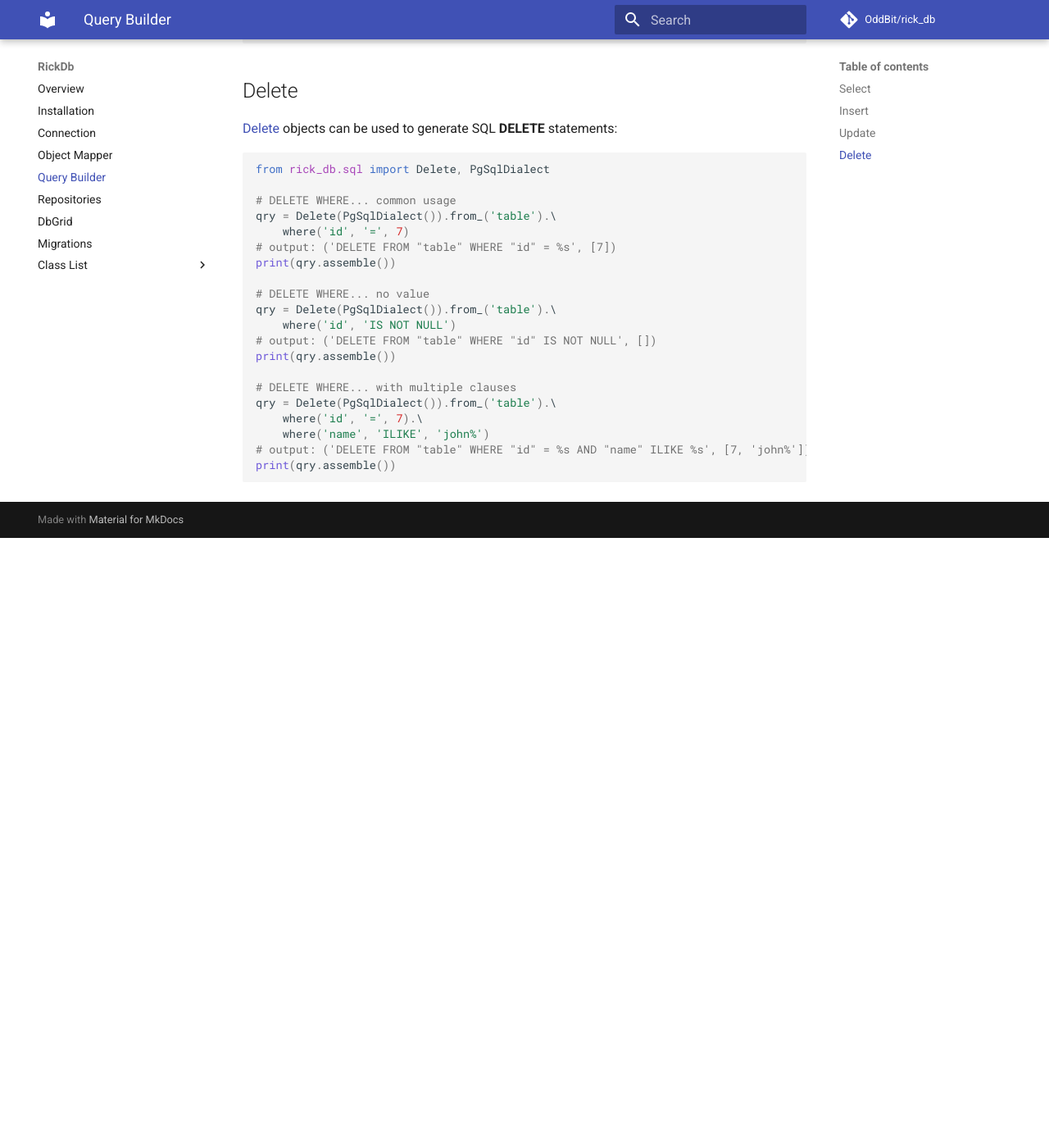
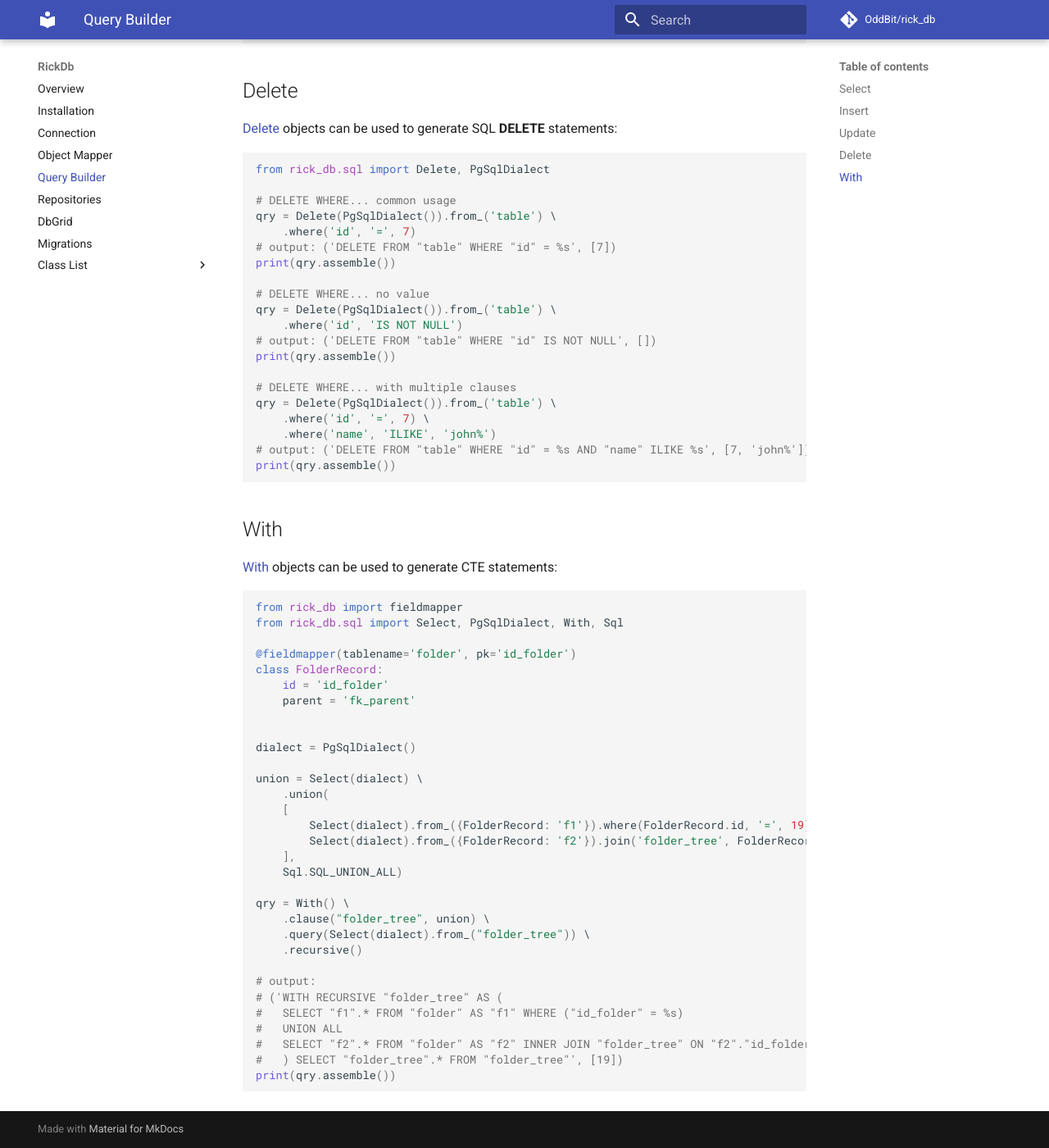
Before and after one commit to oddbit-project/rick_db, an MkDocs documentation site: the page built from docs/building_queries.md, in a window 1280 px wide and 1400 px high, scrolled down 6239 px. Shown: the whole window at 82% size. Built offline with MkDocs 1.6.1 and Material for MkDocs 9.7.7, drawn with Linux system fonts in a browser that asks for light colours; before the commit the page ends 6895 px from its top, so only the background shows below that; some of the changed text lies outside the part shown.

````diff
--- a/docs/building_queries.md
+++ b/docs/building_queries.md
@@ -95,16 +95,16 @@ qry, values = Select(PgSqlDialect()).from_(Publisher).assemble()
 print(qry)
 
 # SELECT... WHERE
-qry, values = Select(PgSqlDialect()).from_(Book, [Book.title, Book.rating]).\
-    where(Book.id, '=', 5).\
-    assemble()
+qry, values = Select(PgSqlDialect()).from_(Book, [Book.title, Book.rating]) \
+    .where(Book.id, '=', 5) \
+    .assemble()
 # output: SELECT "title","rating" FROM "book" WHERE ("id_book" = %s)
 print(qry)
 
 # SELECT... JOIN
-qry, values = Select(PgSqlDialect()).from_(Book).\
-    join(Publisher, Publisher.id, Book, Book.fk_publisher, cols={Publisher.name:'publisher_name'}).\
-    assemble()
+qry, values = Select(PgSqlDialect()).from_(Book) \
+    .join(Publisher, Publisher.id, Book, Book.fk_publisher, cols={Publisher.name:'publisher_name'}) \
+    .assemble()
 # output: SELECT "book".*,"publisher"."name" AS "publisher_name" FROM "book" INNER JOIN "publisher" ON "book"."fk_publisher"="publisher"."id_publisher"
 print(qry)
 
@@ -116,22 +116,22 @@ The [Select](classes/select.md) Object also supports both **AND** and **OR** **W
 from rick_db.sql import Select, PgSqlDialect
 
 # SELECT... WHERE <cond> OR <cond>
-qry, values = Select(PgSqlDialect()).from_(Book).\
-    where(Book.title, 'ILIKE', '%SQL%').\
-    orwhere(Book.rating, '>', 4).\
-    assemble()
+qry, values = Select(PgSqlDialect()).from_(Book) \
+    .where(Book.title, 'ILIKE', '%SQL%') \
+    .orwhere(Book.rating, '>', 4) \
+    .assemble()
 # output: SELECT "book".* FROM "book" WHERE ("title" ILIKE %s) OR ("rating" > %s)
 print(qry)
 
 
 # SELECT... WHERE <cond> OR (<cond> AND <cond>)
-qry, values = Select(PgSqlDialect()).from_(Book).\
-    where(Book.title, 'ILIKE', '%SQL%').\
-    where_or().\
-    where(Book.rating, '>', 4).\
-    where(Book.total_pages, '>', 150).\
-    where_end().\
-    assemble()
+qry, values = Select(PgSqlDialect()).from_(Book) \
+    .where(Book.title, 'ILIKE', '%SQL%') \
+    .where_or() \
+    .where(Book.rating, '>', 4) \
+    .where(Book.total_pages, '>', 150) \
+    .where_end() \
+    .assemble()
 # output: SELECT "book".* FROM "book" WHERE ("title" ILIKE %s) OR ( ("rating" > %s) AND ("total_pages" > %s) )
 print(qry)
 ```
@@ -142,46 +142,46 @@ print(qry)
 from rick_db.sql import Select, PgSqlDialect
 
 # LEFT JOIN
-qry, values = Select(PgSqlDialect()).from_('table1').\
-    join('table2', 'id', 'table1', 'fk_table2').\
-    assemble()
+qry, values = Select(PgSqlDialect()).from_('table1') \
+    .join('table2', 'id', 'table1', 'fk_table2') \
+    .assemble()
 # output: SELECT "table1".* FROM "table1" INNER JOIN "table2" ON "table1"."fk_table2"="table2"."id"
 print(qry)
 
 # RIGHT JOIN
-qry, values = Select(PgSqlDialect()).from_('table1').\
-    join_right('table2', 'id', 'table1', 'fk_table2').\
-    assemble()
+qry, values = Select(PgSqlDialect()).from_('table1') \
+    .join_right('table2', 'id', 'table1', 'fk_table2') \
+    .assemble()
 # output: SELECT "table1".* FROM "table1" RIGHT JOIN "table2" ON "table1"."fk_table2"="table2"."id"
 print(qry)
 
 # FULL JOIN
-qry, values = Select(PgSqlDialect()).from_('table1').\
-    join_full('table2', 'id', 'table1', 'fk_table2').\
-    assemble()
+qry, values = Select(PgSqlDialect()).from_('table1') \
+    .join_full('table2', 'id', 'table1', 'fk_table2') \
+    .assemble()
 # output: SELECT "table1".* FROM "table1" FULL JOIN "table2" ON "table1"."fk_table2"="table2"."id"
 print(qry)
 
 # CROSS JOIN
-qry, values = Select(PgSqlDialect()).from_('table1').\
-    join_cross('table2').\
-    assemble()
+qry, values = Select(PgSqlDialect()).from_('table1') \
+    .join_cross('table2') \
+    .assemble()
 # output: SELECT "table1".* FROM "table1" CROSS JOIN "table2"
 print(qry)
 
 # NATURAL JOIN
-qry, values = Select(PgSqlDialect()).from_('table1').\
-    join_natural('table2').\
-    assemble()
+qry, values = Select(PgSqlDialect()).from_('table1') \
+    .join_natural('table2') \
+    .assemble()
 # output: SELECT "table1".* FROM "table1" NATURAL JOIN "table2"
 print(qry)
 
 # mixed example
-qry, values = Select(PgSqlDialect()).from_('table1').\
-    join_right('table2', 'id', 'table1', 'fk_table2').\
-    join('table3', 'id', 'table2', 'fk_table3').\
-    join('table4', 'id', 'table3', 'fk_table4').\
-    assemble()
+qry, values = Select(PgSqlDialect()).from_('table1') \
+    .join_right('table2', 'id', 'table1', 'fk_table2') \
+    .join('table3', 'id', 'table2', 'fk_table3') \
+    .join('table4', 'id', 'table3', 'fk_table4') \
+    .assemble()
 # output: SELECT "table1".* FROM "table1" RIGHT JOIN "table2" ON "table1"."fk_table2"="table2"."id" INNER JOIN "table3" ON "table2"."fk_table3"="table3"."id" INNER JOIN "table4" ON "table3"."fk_table4"="table4"."id"
 print(qry)
 ```
@@ -193,9 +193,9 @@ from rick_db.sql import Select, PgSqlDialect
 
 subselect = Select(PgSqlDialect()).from_('some_table', ['id']).where('field', '>', 32)
 
-qry, _ = Select(PgSqlDialect()).from_('table').\
-    where('field', 'IN', subselect).\
-    assemble()
+qry, _ = Select(PgSqlDialect()).from_('table') \
+    .where('field', 'IN', subselect) \
+    .assemble()
 # output: SELECT "table".* FROM "table" WHERE ("field" IN (SELECT "id" FROM "some_table" WHERE ("field" > %s)))
 print(qry)
 ```
@@ -297,24 +297,24 @@ print(qry.assemble())
 from rick_db.sql import Update, PgSqlDialect
 
 # UPDATE WHERE... common usage
-qry = Update(PgSqlDialect()).table('table').\
-    values({'field':'value'}).\
-    where('id', '=', 7)
+qry = Update(PgSqlDialect()).table('table') \
+    .values({'field':'value'}) \
+    .where('id', '=', 7)
 # output: ('UPDATE "table" SET "field"=%s WHERE "id" = %s', ['value', 7])
 print(qry.assemble())
 
 # UPDATE WHERE... no value
-qry = Update(PgSqlDialect()).table('table').\
-    values({'field':'value'}).\
-    where('id', 'IS NOT NULL')
+qry = Update(PgSqlDialect()).table('table') \
+    .values({'field':'value'}) \
+    .where('id', 'IS NOT NULL')
 # output: ('UPDATE "table" SET "field"=%s WHERE "id" IS NOT NULL', ['value'])
 print(qry.assemble())
 
 # UPDATE WHERE... with multiple clauses
-qry = Update(PgSqlDialect()).table('table').\
-    values({'field':'value'}).\
-    where('id', '=', 7).\
-    where('name', 'ILIKE', 'john%')
+qry = Update(PgSqlDialect()).table('table') \
+    .values({'field':'value'}) \
+    .where('id', '=', 7) \
+    .where('name', 'ILIKE', 'john%')
 # output: ('UPDATE "table" SET "field"=%s WHERE "id" = %s AND "name" ILIKE %s', ['value', 7, 'john%'])
 print(qry.assemble())
 ```
@@ -328,21 +328,61 @@ print(qry.assemble())
 from rick_db.sql import Delete, PgSqlDialect
 
 # DELETE WHERE... common usage
-qry = Delete(PgSqlDialect()).from_('table').\
-    where('id', '=', 7)
+qry = Delete(PgSqlDialect()).from_('table') \
+    .where('id', '=', 7)
 # output: ('DELETE FROM "table" WHERE "id" = %s', [7])
 print(qry.assemble())
 
 # DELETE WHERE... no value
-qry = Delete(PgSqlDialect()).from_('table').\
-    where('id', 'IS NOT NULL')
+qry = Delete(PgSqlDialect()).from_('table') \
+    .where('id', 'IS NOT NULL')
 # output: ('DELETE FROM "table" WHERE "id" IS NOT NULL', [])
 print(qry.assemble())
 
 # DELETE WHERE... with multiple clauses
-qry = Delete(PgSqlDialect()).from_('table').\
-    where('id', '=', 7).\
-    where('name', 'ILIKE', 'john%')
+qry = Delete(PgSqlDialect()).from_('table') \
+    .where('id', '=', 7) \
+    .where('name', 'ILIKE', 'john%')
 # output: ('DELETE FROM "table" WHERE "id" = %s AND "name" ILIKE %s', [7, 'john%'])
 print(qry.assemble())
 ```
+
+
+## With
+
+[With](classes/with.md) objects can be used to generate CTE statements:
+
+
+```python
+from rick_db import fieldmapper
+from rick_db.sql import Select, PgSqlDialect, With, Sql
+
+@fieldmapper(tablename='folder', pk='id_folder')
+class FolderRecord:
+    id = 'id_folder'
+    parent = 'fk_parent'
+
+
+dialect = PgSqlDialect()
+
+union = Select(dialect) \
+    .union(
+    [
+        Select(dialect).from_({FolderRecord: 'f1'}).where(FolderRecord.id, '=', 19),
+        Select(dialect).from_({FolderRecord: 'f2'}).join('folder_tree', FolderRecord.parent, 'f2', FolderRecord.id)
+    ],
+    Sql.SQL_UNION_ALL)
+
+qry = With() \
+    .clause("folder_tree", union) \
+    .query(Select(dialect).from_("folder_tree")) \
+    .recursive()
+
+# output:
+# ('WITH RECURSIVE "folder_tree" AS (
+#   SELECT "f1".* FROM "folder" AS "f1" WHERE ("id_folder" = %s)
+#   UNION ALL
+#   SELECT "f2".* FROM "folder" AS "f2" INNER JOIN "folder_tree" ON "f2"."id_folder"="folder_tree"."fk_parent"
+#   ) SELECT "folder_tree".* FROM "folder_tree"', [19])
+print(qry.assemble())
+```
````
Also changed, not shown: docs/classes/with.md (added, +46 -0 lines), 1 other file.
